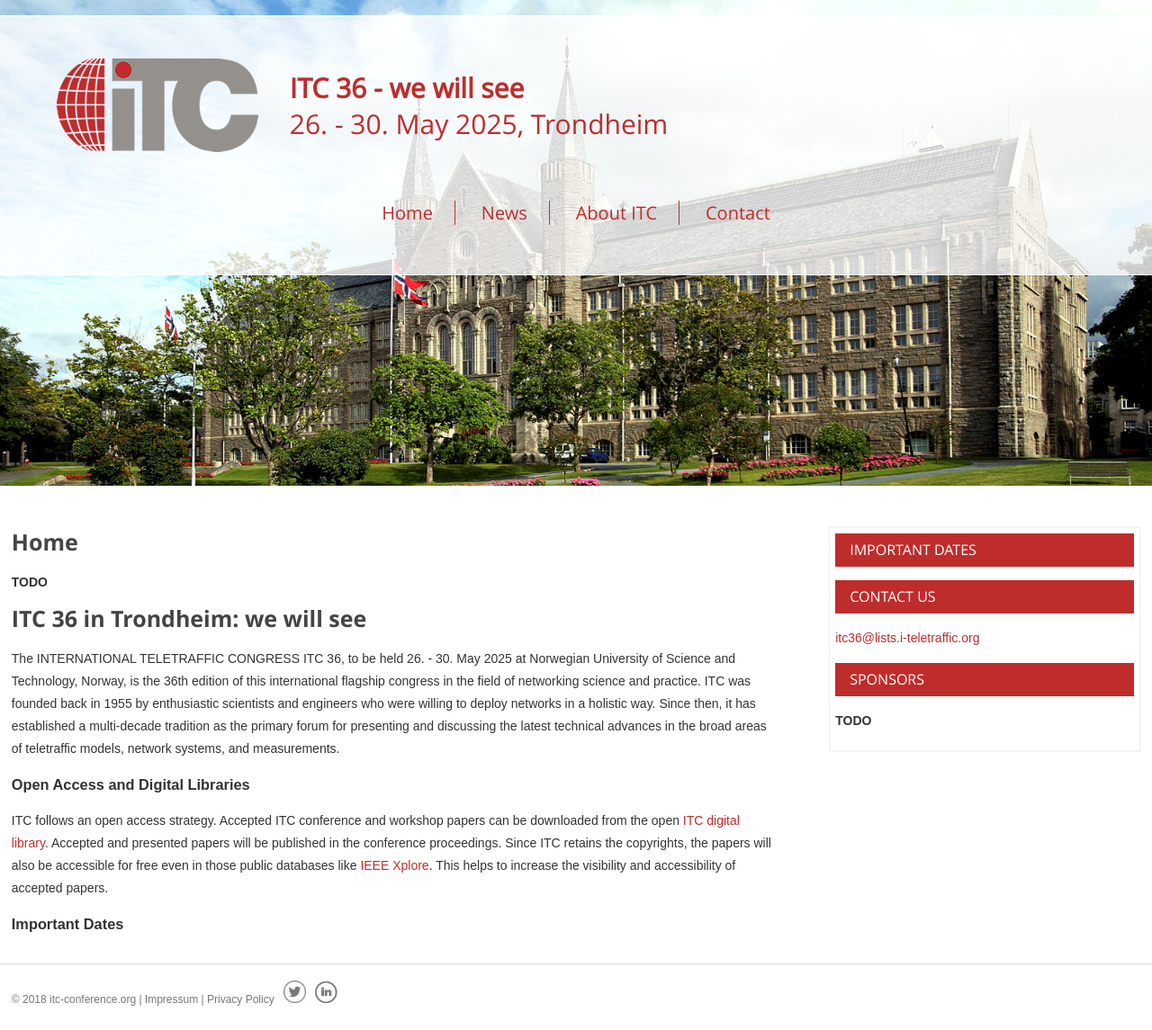
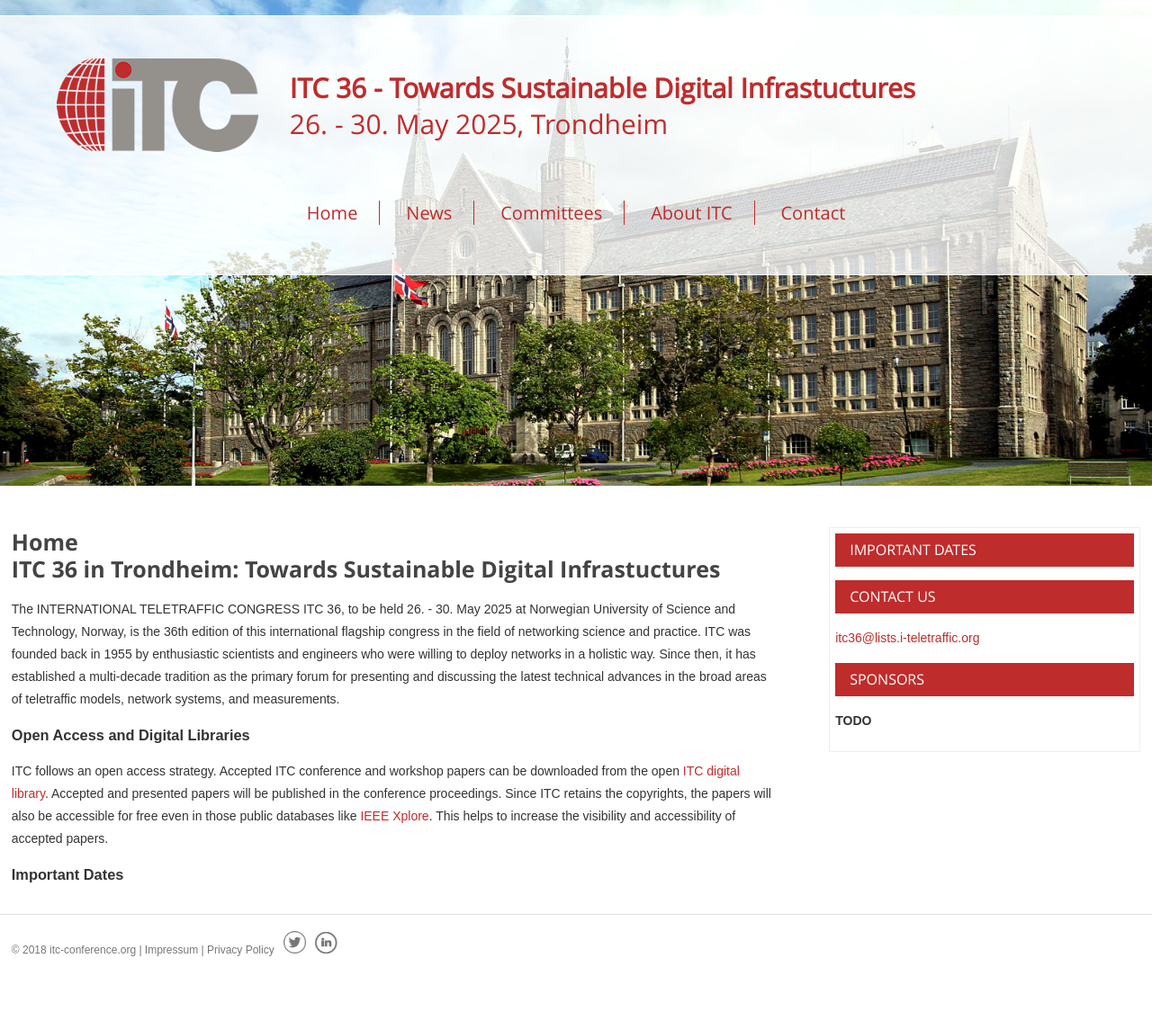
Before and after one commit to ohohlfeld/itc36, a Jekyll site: the page built from index.md, in a window 1280 px wide. Shown: the whole page at 90% size. Built offline with Jekyll 4.4.1, drawn with Linux system fonts in a browser that asks for light colours; after the commit the page ends 1090 px from its top, so only the background shows below that.

Commit message:
updates of _config.yml and index.md added comittees.md

```diff
--- a/_config.yml
+++ b/_config.yml
@@ -6,7 +6,7 @@ baseurl: ""
 title: "ITC 36"
 conference-number: "36th"
 conference-name: "ITC 36"
-conference-subname: "we will see"
+conference-subname: "Towards Sustainable Digital Infrastuctures"
 conference-date: "26. - 30. May 2025"
 conference-location: "Trondheim"
 conference-location-detail: "Norwegian University of Science and Technology, Norway"
--- a/index.md
+++ b/index.md
@@ -6,7 +6,6 @@ menu-index: 0
 
 # Home
 
-**TODO**
 
 
 # {{ site.conference-name }} in {{ site.conference-location }}: {{ site.conference-subname }}
```
Also changed, not shown: comittees.md (added, +13 -0 lines).
